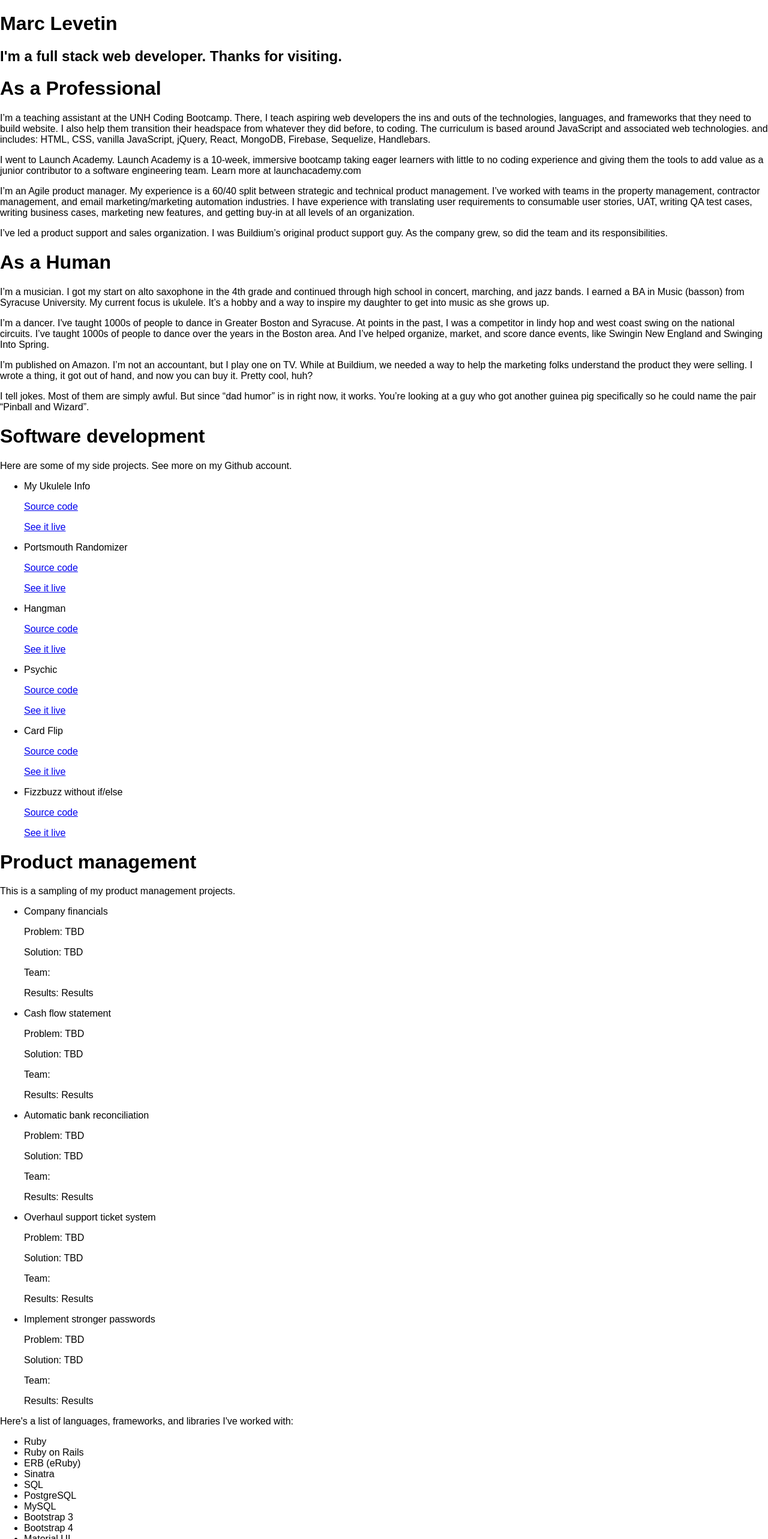
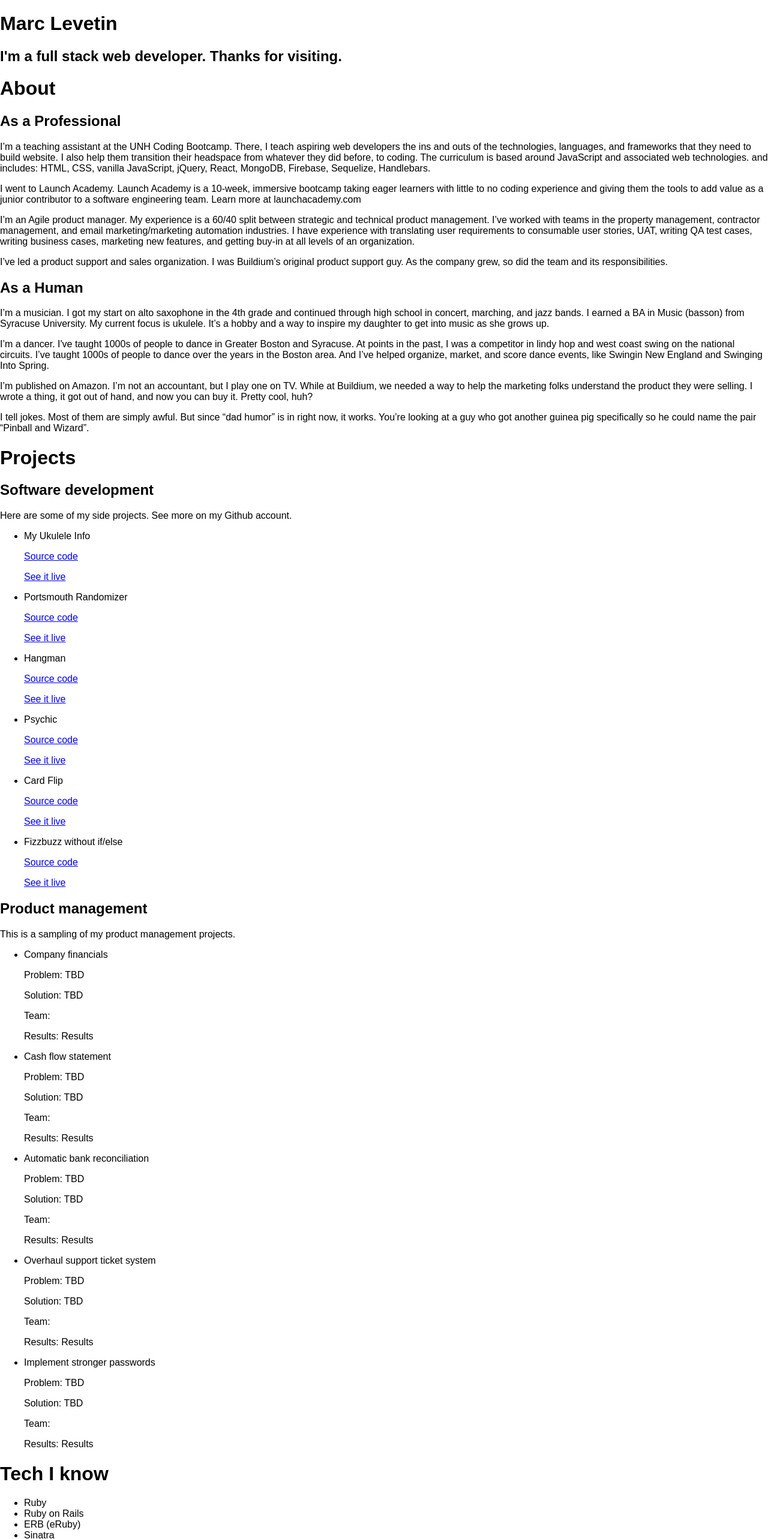
Before and after one commit to marclevetin/portfolio, a React (Create React App) app: page / in a window 1280 px wide. Shown: the top 2566 px of the page at 60% size. Built offline with nearby package versions, Linux system fonts and the light colour scheme.

Commit message:
updated language for better marketing

```diff
--- a/src/containers/Bio.js
+++ b/src/containers/Bio.js
@@ -11,12 +11,13 @@ class Bio extends Component {
   render() {
     return (
       <div>
-        <h1>As a Professional</h1>
+        <h1>About</h1>
+        <h2>As a Professional</h2>
         <p>I’m a teaching assistant at the UNH Coding Bootcamp.  There, I teach aspiring web developers the ins and outs of the technologies, languages, and frameworks that they need to build website.  I also help them transition their headspace from whatever they did before, to coding.  The curriculum is based around JavaScript and associated web technologies. and includes: HTML, CSS, vanilla JavaScript, jQuery, React, MongoDB, Firebase, Sequelize, Handlebars.</p>
         <p>I went to Launch Academy.  Launch Academy is a 10-week, immersive bootcamp taking eager learners with little to no coding experience and giving them the tools to add value as a junior contributor to a software engineering team.  Learn more at launchacademy.com</p>
         <p>I’m an Agile product manager.  My experience is a 60/40 split between strategic and technical product management.  I’ve worked with teams in the property management, contractor management, and email marketing/marketing automation industries.  I have experience with translating user requirements to consumable user stories, UAT, writing QA test cases, writing business cases, marketing new features, and getting buy-in at all levels of an organization.</p>
         <p>I’ve led a product support and sales organization.  I was Buildium’s original product support guy.  As the company grew, so did the team and its responsibilities.</p>
-        <h1>As a Human</h1>
+        <h2>As a Human</h2>
         <p>I’m a musician.  I got my start on alto saxophone in the 4th grade and continued through high school in concert, marching, and jazz bands.  I earned a BA in Music (basson) from Syracuse University.  My current focus is ukulele.  It’s a hobby and a way to inspire my daughter to get into music as she grows up.</p>
         <p>I’m a dancer.  I've taught 1000s of people to dance in Greater Boston and Syracuse.  At points in the past, I was a competitor in lindy hop and west coast swing on the national circuits.  I’ve taught 1000s of people to dance over the years in the Boston area.  And I’ve helped organize, market, and score dance events, like Swingin New England and Swinging Into Spring.</p>
         <p>I’m published on Amazon.  I’m not an accountant, but I play one on TV.  While at Buildium, we needed a way to help the marketing folks understand the product they were selling.  I wrote a thing, it got out of hand, and now you can buy it.  Pretty cool, huh?</p>
--- a/src/containers/Portfolio.js
+++ b/src/containers/Portfolio.js
@@ -37,13 +37,14 @@ class Portfolio extends Component {
 
     return (
       <div>
-        <h1>Software development</h1>
+        <h1>Projects</h1>
+        <h2>Software development</h2>
           <p>Here are some of my side projects.  See more on my Github account.</p>
           <ul>
             {allSoftwareProjects}
           </ul>
 
-        <h1>Product management</h1>
+        <h2>Product management</h2>
           <p>This is a sampling of my product management projects.</p>
           <ul>
             {allPMProducts}
--- a/src/containers/Technologies.js
+++ b/src/containers/Technologies.js
@@ -18,7 +18,7 @@ class Technologies extends Component {
     })
     return (
       <div>
-        <p>Here's a list of languages, frameworks, and libraries I've worked with:</p>
+        <h1>Tech I know</h1>
         <ul>
           {allTech}
         </ul>
```
